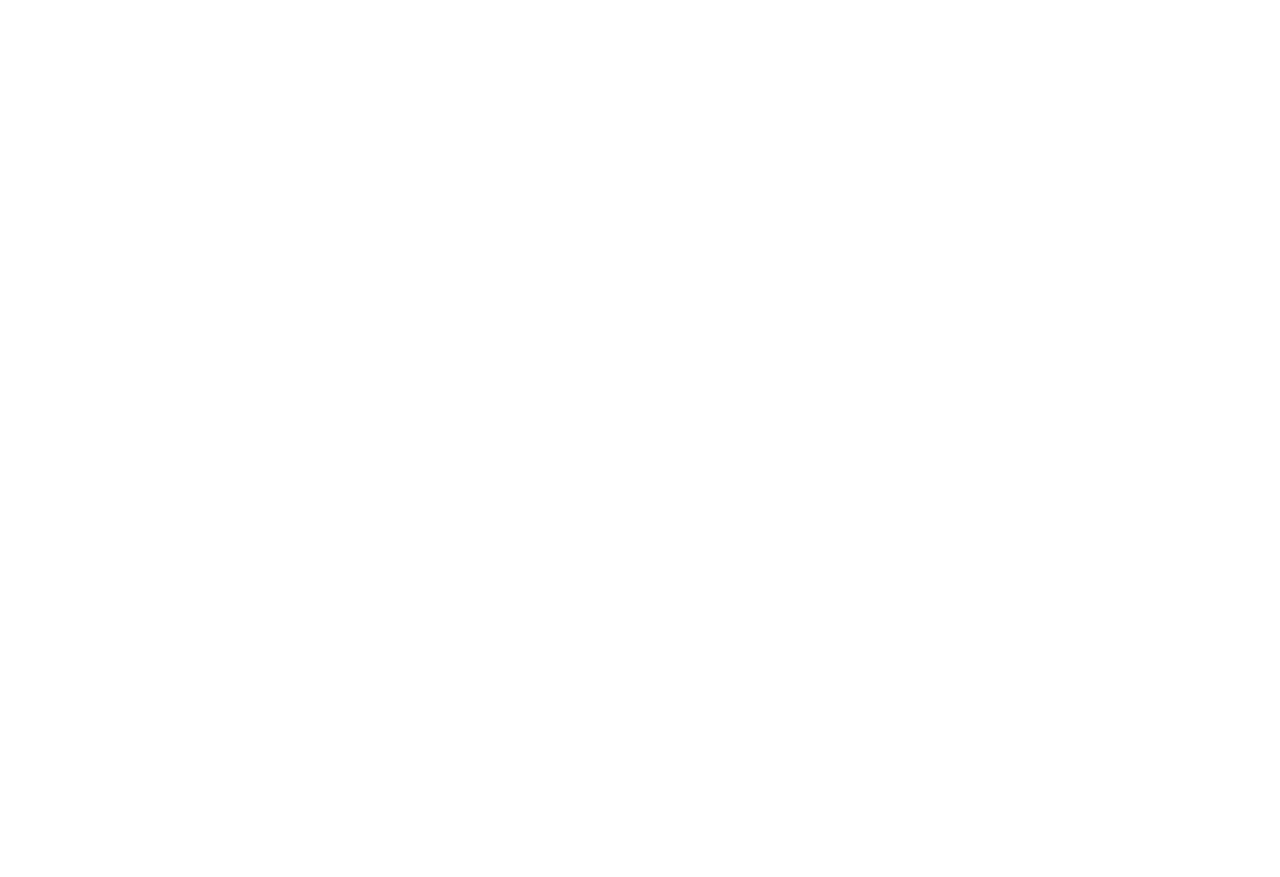
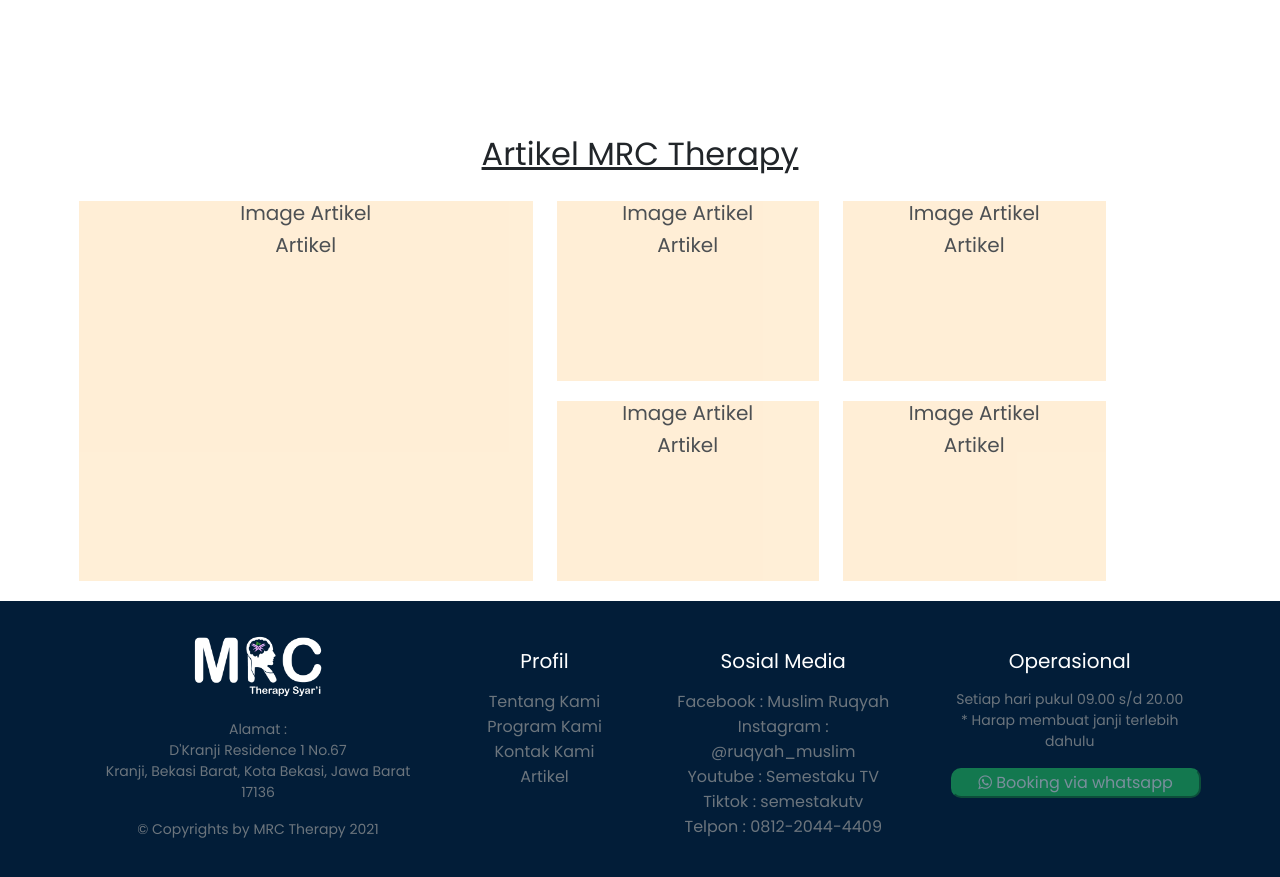
Before and after one commit to alvine998/new_mrc, a React (Create React App) app: page /artikel in a window 1280 px wide. Before the commit this address had no page. Shown: the part 565-1442 px from the top of the page. Before the commit the page ends 800 px from the top, so only its background shows below. Built offline with nearby package versions, Linux system fonts and the light colour scheme.

Commit message:
Artikel page

```diff
--- a/src/App.js
+++ b/src/App.js
@@ -11,6 +11,8 @@
 import Banner from './Admin/Banner';
 import About from './Client/About';
 import Contact from './Client/Contact';
+import Artikel from './Client/Artikel';
+import IsiArtikel from './Client/IsiArtikel';
 
 function App() {
   return (
@@ -21,6 +23,8 @@
           <Route path="/program-kami" element={<Program/>} />
           <Route path="/tentang-kami" element={<About/>} />
           <Route path="/kontak-kami" element={<Contact/>} />
+          <Route path="/artikel" element={<Artikel/>} />
+          <Route path="/artikel/isi-artikel" element={<IsiArtikel/>} />
 
           {/* Admin */}
           {
--- /dev/null
+++ b/src/Client/Artikel/artikel.css
@@ -0,0 +1,24 @@
+.box-img-artikel {
+    width: 100%;
+    height: 380px;
+    background-color: blanchedalmond;
+    opacity: 0.8;
+    transition: 0.5s;
+}
+
+.box-img-artikel:hover {
+    opacity: 1;
+}
+
+.box-img-artikel2 {
+    width: 100%;
+    height: 180px;
+    background-color: blanchedalmond;
+    margin-bottom: 20px;
+    opacity: 0.8;
+    transition: 0.5s;
+}
+
+.box-img-artikel2:hover {
+    opacity: 1;
+}
--- /dev/null
+++ b/src/Client/Artikel/index.js
@@ -0,0 +1,80 @@
+import React, { Component } from 'react';
+import { mrc_logo } from '../../assets';
+import Footer from '../../components/Footer';
+import Navbar from '../../components/Navbar';
+import "./artikel.css"
+
+class Artikel extends Component {
+    constructor(props) {
+        super(props);
+        this.state = {};
+    }
+    render() {
+        return (
+            <div>
+
+                {/* Navbar */}
+                <div>
+                    <Navbar blog="active" />
+                </div>
+
+                <div className="imgContainer-about">
+                    <img src={mrc_logo} />
+                </div>
+
+                <div style={{ paddingBottom: 20 }}>
+                    <h2><u>Artikel MRC Therapy</u></h2>
+                </div>
+
+                <div className="container">
+                    <div className="row">
+                        <div className="col-5">
+                            <a href="#">
+                                <div className="box-img-artikel">
+                                    <h5>Image Artikel</h5>
+                                    <h5>Artikel</h5>
+                                </div>
+                            </a>
+                        </div>
+                        <div className="col-3">
+                            <a href="#">
+                                <div className="box-img-artikel2">
+                                    <h5>Image Artikel</h5>
+                                    <h5>Artikel</h5>
+                                </div>
+                            </a>
+                            <a href="#">
+                                <div className="box-img-artikel2">
+                                    <h5>Image Artikel</h5>
+                                    <h5>Artikel</h5>
+                                </div>
+                            </a>
+                        </div>
+
+                        <div className="col-3">
+                            <a href="#">
+                                <div className="box-img-artikel2">
+                                    <h5>Image Artikel</h5>
+                                    <h5>Artikel</h5>
+                                </div>
+                            </a>
+                            <a href="#">
+                                <div className="box-img-artikel2">
+                                    <h5>Image Artikel</h5>
+                                    <h5>Artikel</h5>
+                                </div>
+                            </a>
+                        </div>
+                    </div>
+                </div>
+
+                {/* Footer */}
+                <div>
+                    <Footer />
+                </div>
+            </div>
+        );
+    }
+}
+
+export default Artikel;
--- /dev/null
+++ b/src/Client/IsiArtikel/index.js
@@ -0,0 +1,24 @@
+import React, { Component } from 'react';
+import Navbar from '../../components/Navbar';
+import "./isiartikel.css"
+
+class IsiArtikel extends Component {
+    constructor(props) {
+        super(props);
+        this.state = {  };
+    }
+    render() {
+        return (
+            <div>
+                <div>
+                    <Navbar blog="active"/>
+                </div>
+                <div>
+
+                </div>
+            </div>
+        );
+    }
+}
+
+export default IsiArtikel;
--- a/src/components/Footer/index.js
+++ b/src/components/Footer/index.js
@@ -26,7 +26,7 @@
                                     <li><a href="/tentang-kami">Tentang Kami</a></li>
                                     <li><a href="/program-kami">Program Kami</a></li>
                                     <li><a href="/kontak-kami">Kontak Kami</a></li>
-                                    <li><a href="#">Blog</a></li>
+                                    <li><a href="/artikel">Artikel</a></li>
                                 </ul>
                             </div>
                             <div class="col-lg-3 col-md-6">
--- a/src/components/Navbar/index.js
+++ b/src/components/Navbar/index.js
@@ -45,7 +45,7 @@
                                 </li>
 
                                 <li class="nav-item">
-                                    <a className={"nav-link " + (this.props.blog ? "active" : "")} href="#">Blog</a>
+                                    <a className={"nav-link " + (this.props.blog ? "active" : "")} href="/artikel">Artikel</a>
                                 </li>
 
                             </ul>
```
Also changed, not shown: src/Client/IsiArtikel/isiartikel.css (added).
